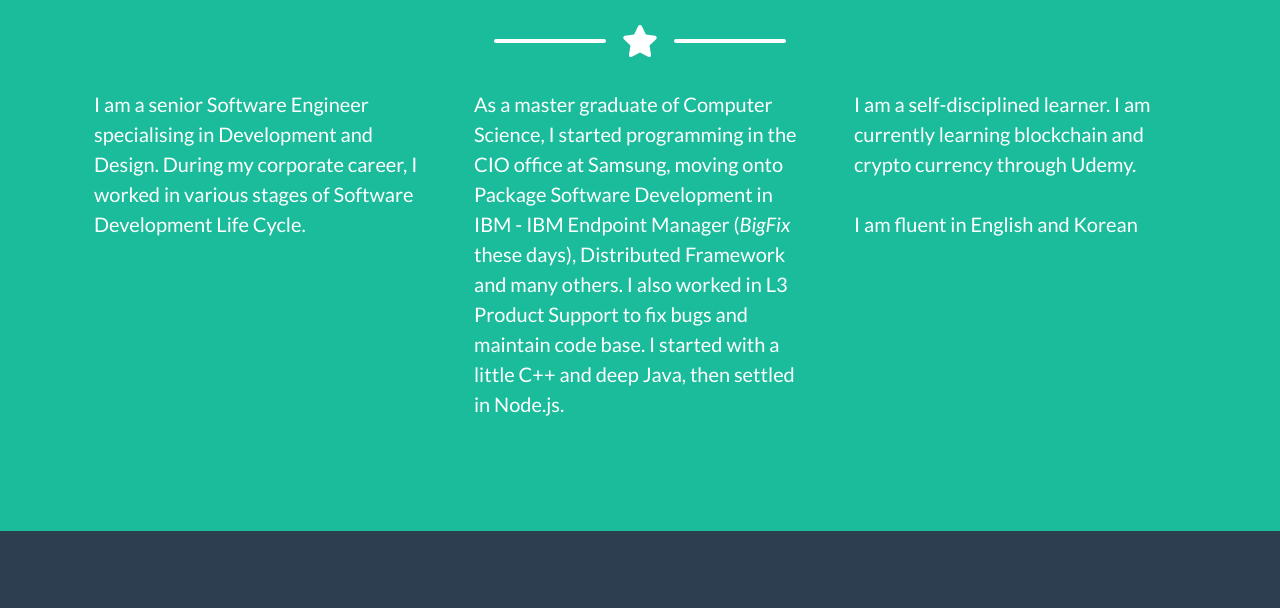
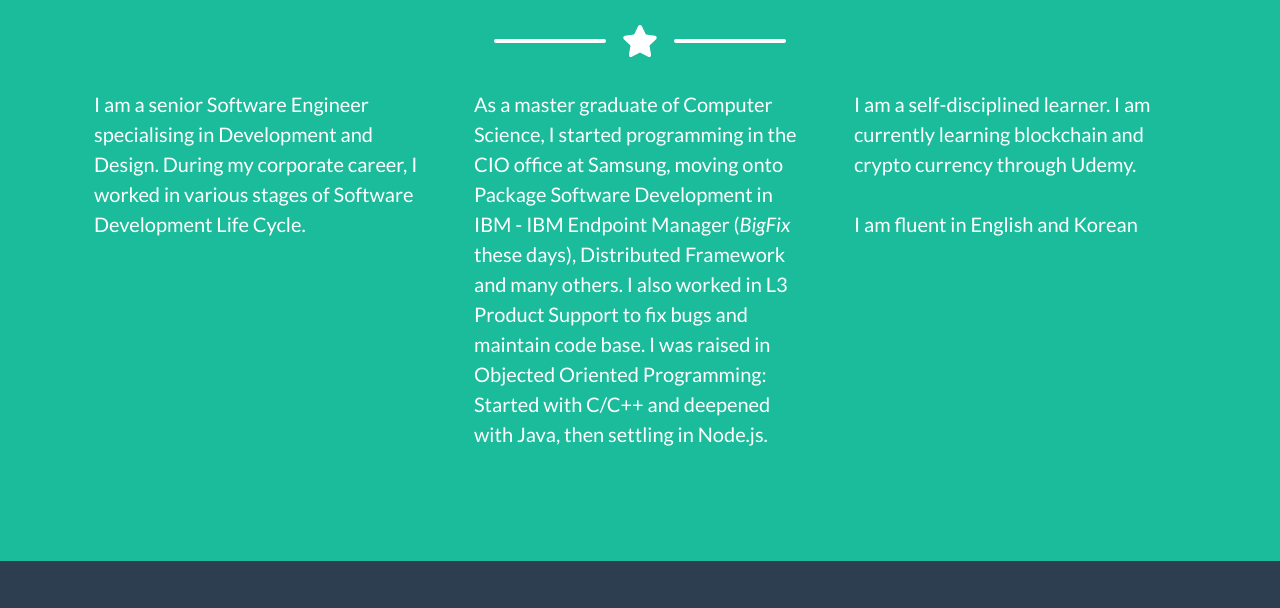
Before and after one commit to birth118/birth118.github.io, a plain HTML site: page index.html in a window 1280 px wide. Shown: the part 1699-2307 px from the top of the page. Drawn offline with nearby package versions, Linux system fonts and the light colour scheme.

Commit message:
Update index.html

```diff
--- a/index.html
+++ b/index.html
@@ -289,8 +289,8 @@
               the CIO office at Samsung, moving onto Package Software
               Development in IBM - IBM Endpoint Manager (<i>BigFix</i> these
               days), Distributed Framework and many others. I also worked in L3
-              Product Support to fix bugs and maintain code base. I started with
-              a little C++ and deep Java, then settled in Node.js.
+              Product Support to fix bugs and maintain code base. I was raised in Objected Oriented Programming:
+              Started with C/C++ and deepened with Java, then settling in Node.js.
             </p>
           </div>
           <div class="col-lg-4 mr-auto">
```
